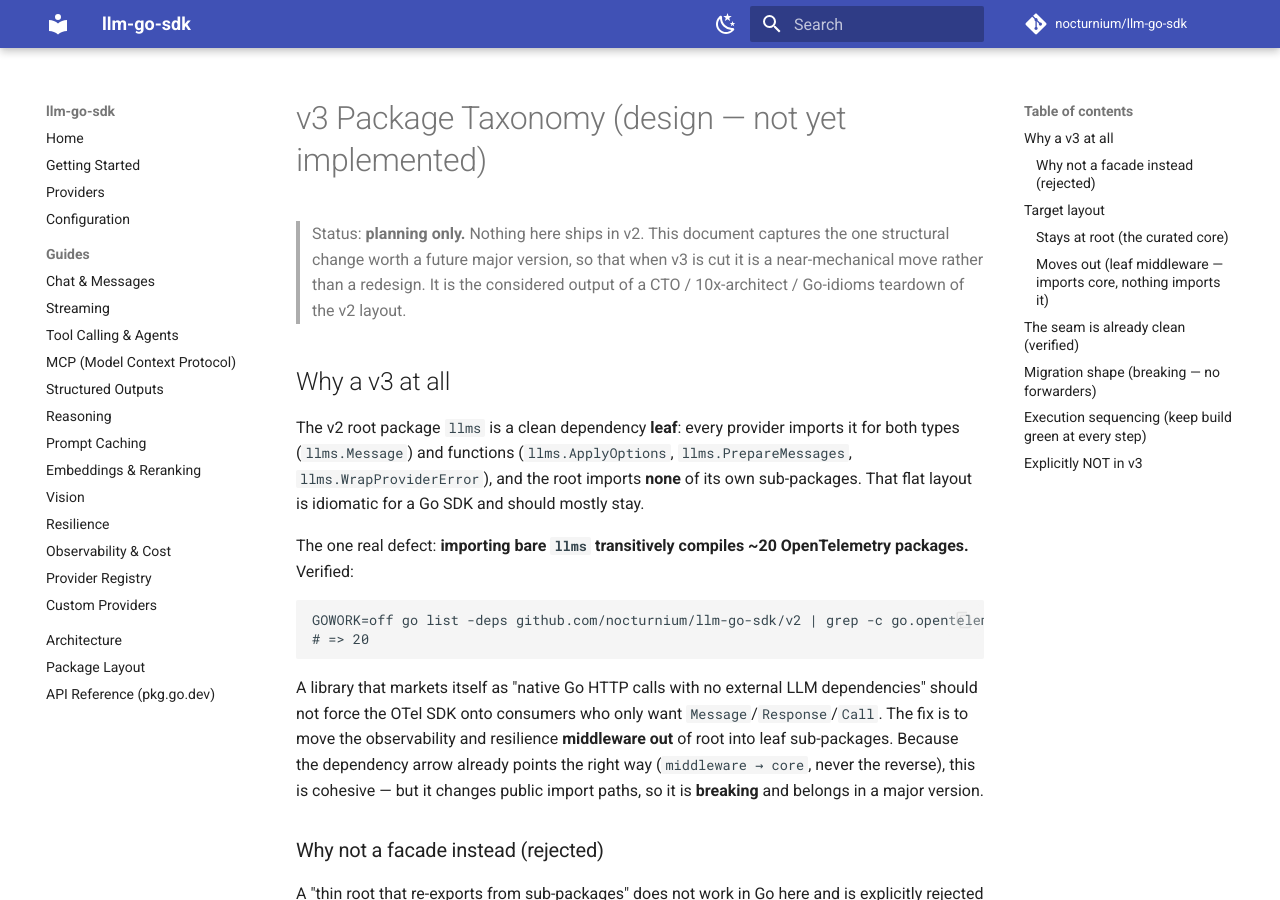
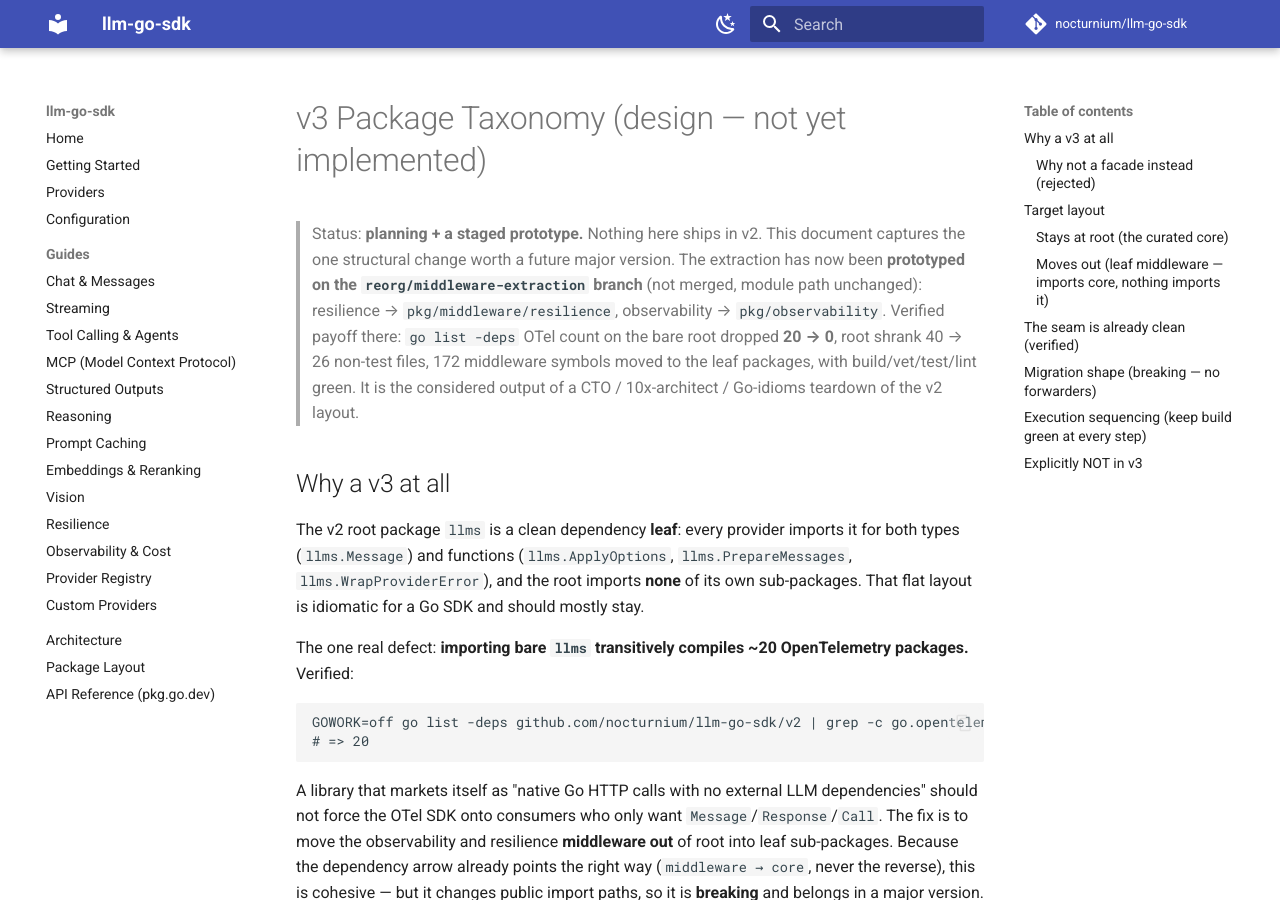
Before and after one commit to nocturnium/llm-go-sdk, an MkDocs documentation site: the page built from docs/v3-package-taxonomy.md, in a window 1280 px wide and 900 px high. Built offline with MkDocs 1.6.1 and Material for MkDocs 9.7.7, drawn with Linux system fonts in a browser that asks for light colours; comment, search, counter and statistics services are not loaded.

Commit message:
docs(v3): mark middleware extraction as prototyped on reorg branch

```diff
--- a/docs/v3-package-taxonomy.md
+++ b/docs/v3-package-taxonomy.md
@@ -1,8 +1,12 @@
 # v3 Package Taxonomy (design — not yet implemented)
 
-> Status: **planning only.** Nothing here ships in v2. This document captures the one
-> structural change worth a future major version, so that when v3 is cut it is a
-> near-mechanical move rather than a redesign. It is the considered output of a
+> Status: **planning + a staged prototype.** Nothing here ships in v2. This document
+> captures the one structural change worth a future major version. The extraction has
+> now been **prototyped on the `reorg/middleware-extraction` branch** (not merged, module
+> path unchanged): resilience → `pkg/middleware/resilience`, observability →
+> `pkg/observability`. Verified payoff there: `go list -deps` OTel count on the bare root
+> dropped **20 → 0**, root shrank 40 → 26 non-test files, 172 middleware symbols moved to
+> the leaf packages, with build/vet/test/lint green. It is the considered output of a
 > CTO / 10x-architect / Go-idioms teardown of the v2 layout.
 
 ## Why a v3 at all
```
